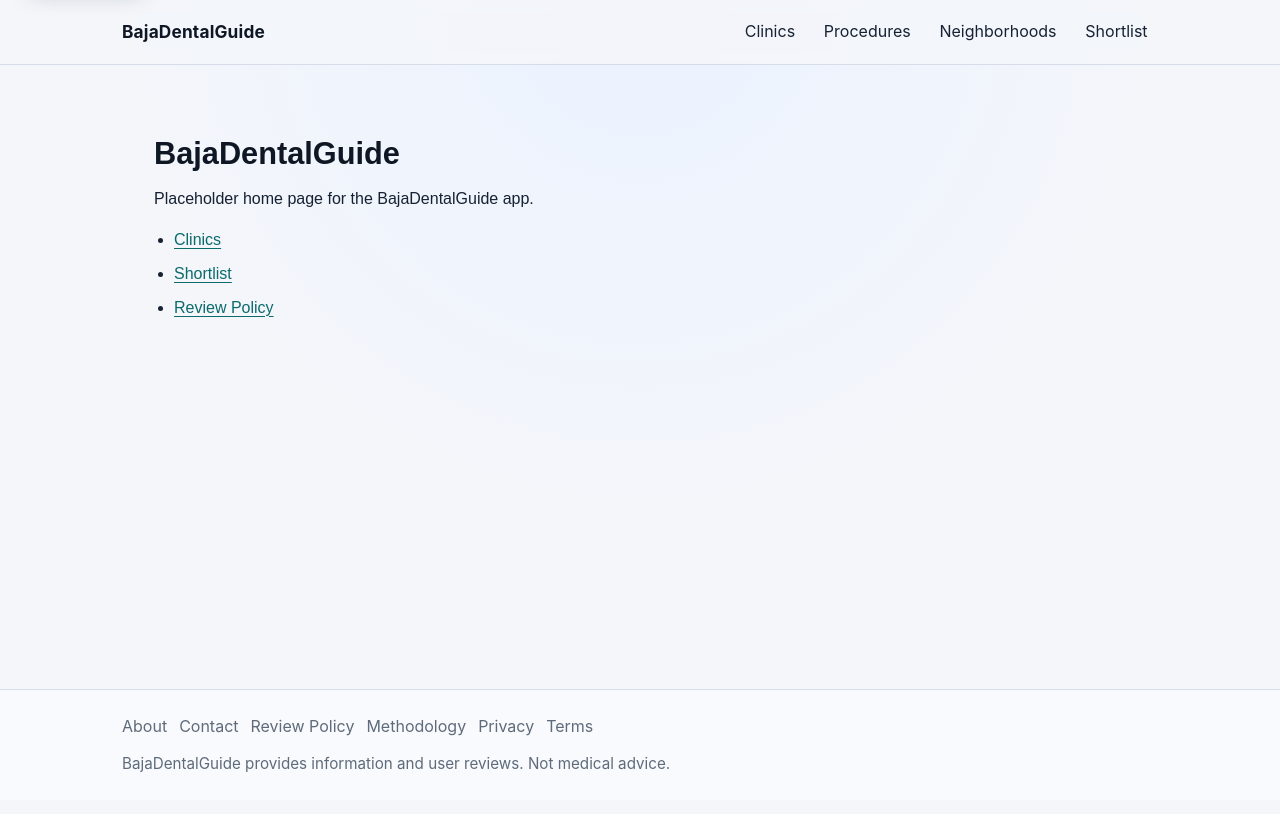
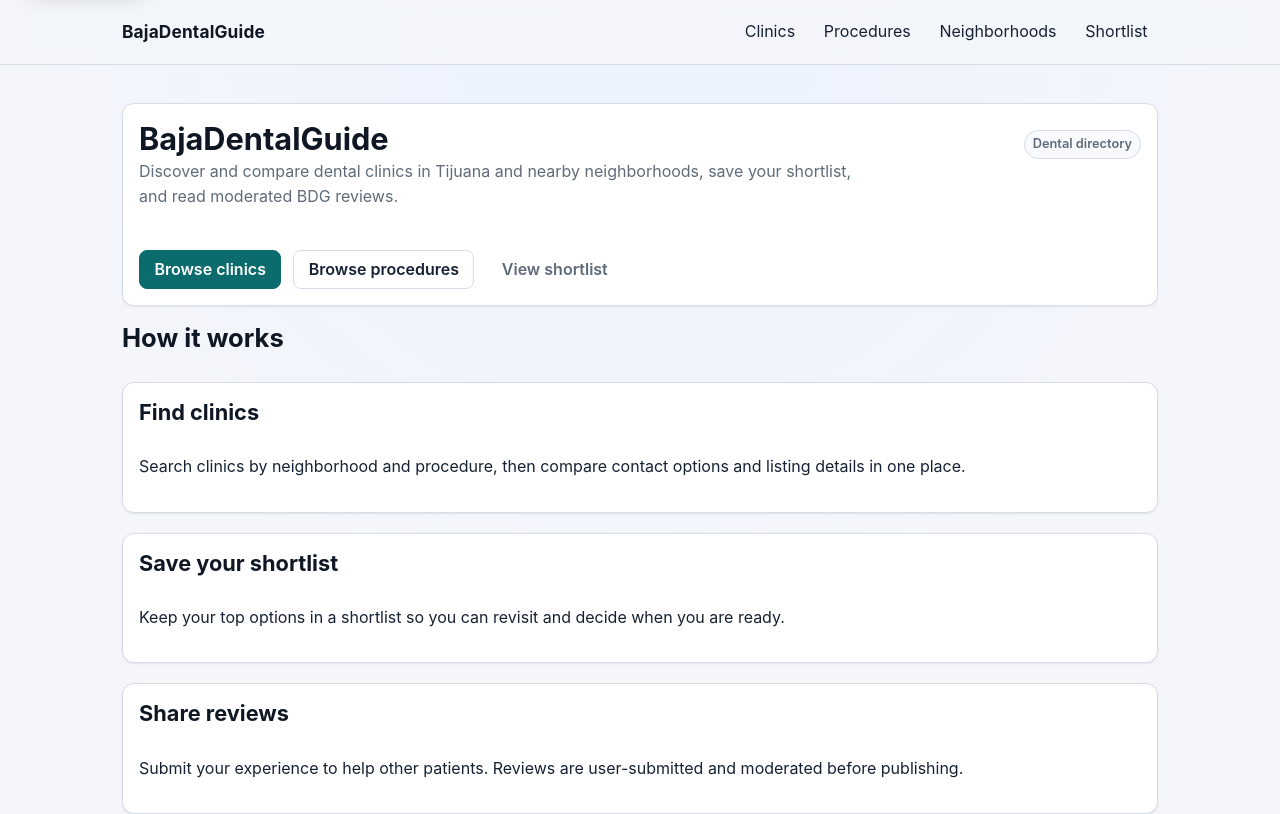
Before and after one commit to ApolinarSanchez/bajadentalguide, a Next.js app in the folder web/: page / in a window 1280 px wide. Shown: the top 814 px of the page. Built offline with nearby package versions, Linux system fonts and the light colour scheme.

Commit message:
Improve home page UI (hero + CTAs)

```diff
--- a/web/app/page.tsx
+++ b/web/app/page.tsx
@@ -2,20 +2,61 @@ import Link from "next/link";
 
 export default function Home() {
   return (
-    <main style={{ padding: "2rem", fontFamily: "sans-serif" }}>
-      <h1>BajaDentalGuide</h1>
-      <p>Placeholder home page for the BajaDentalGuide app.</p>
-      <ul>
-        <li>
-          <Link href="/clinics">Clinics</Link>
-        </li>
-        <li>
-          <Link href="/shortlist">Shortlist</Link>
-        </li>
-        <li>
-          <Link href="/review-policy">Review Policy</Link>
-        </li>
-      </ul>
-    </main>
+    <div className="stack">
+      <section className="card stack">
+        <header className="pageHeader">
+          <div className="pageTitleRow">
+            <h1>BajaDentalGuide</h1>
+            <span className="badge">Dental directory</span>
+          </div>
+          <p className="pageSubtitle">
+            Discover and compare dental clinics in Tijuana and nearby
+            neighborhoods, save your shortlist, and read moderated BDG reviews.
+          </p>
+        </header>
+        <div className="row">
+          <Link className="btn btnPrimary" href="/clinics">
+            Browse clinics
+          </Link>
+          <Link className="btn btnSecondary" href="/procedures">
+            Browse procedures
+          </Link>
+          <Link className="btn btnGhost" href="/shortlist">
+            View shortlist
+          </Link>
+        </div>
+      </section>
+
+      <section aria-labelledby="home-features-heading" className="stack">
+        <h2 id="home-features-heading">How it works</h2>
+        <ul className="cards">
+          <li className="card stack">
+            <h3>Find clinics</h3>
+            <p>
+              Search clinics by neighborhood and procedure, then compare contact
+              options and listing details in one place.
+            </p>
+          </li>
+          <li className="card stack">
+            <h3>Save your shortlist</h3>
+            <p>
+              Keep your top options in a shortlist so you can revisit and decide
+              when you are ready.
+            </p>
+          </li>
+          <li className="card stack">
+            <h3>Share reviews</h3>
+            <p>
+              Submit your experience to help other patients. Reviews are
+              user-submitted and moderated before publishing.
+            </p>
+          </li>
+        </ul>
+      </section>
+
+      <p className="alert">
+        Not medical advice. Always confirm details directly with the clinic.
+      </p>
+    </div>
   );
 }
```
Also changed, not shown: 1 other file (tests, documents, lock files or other folders).
